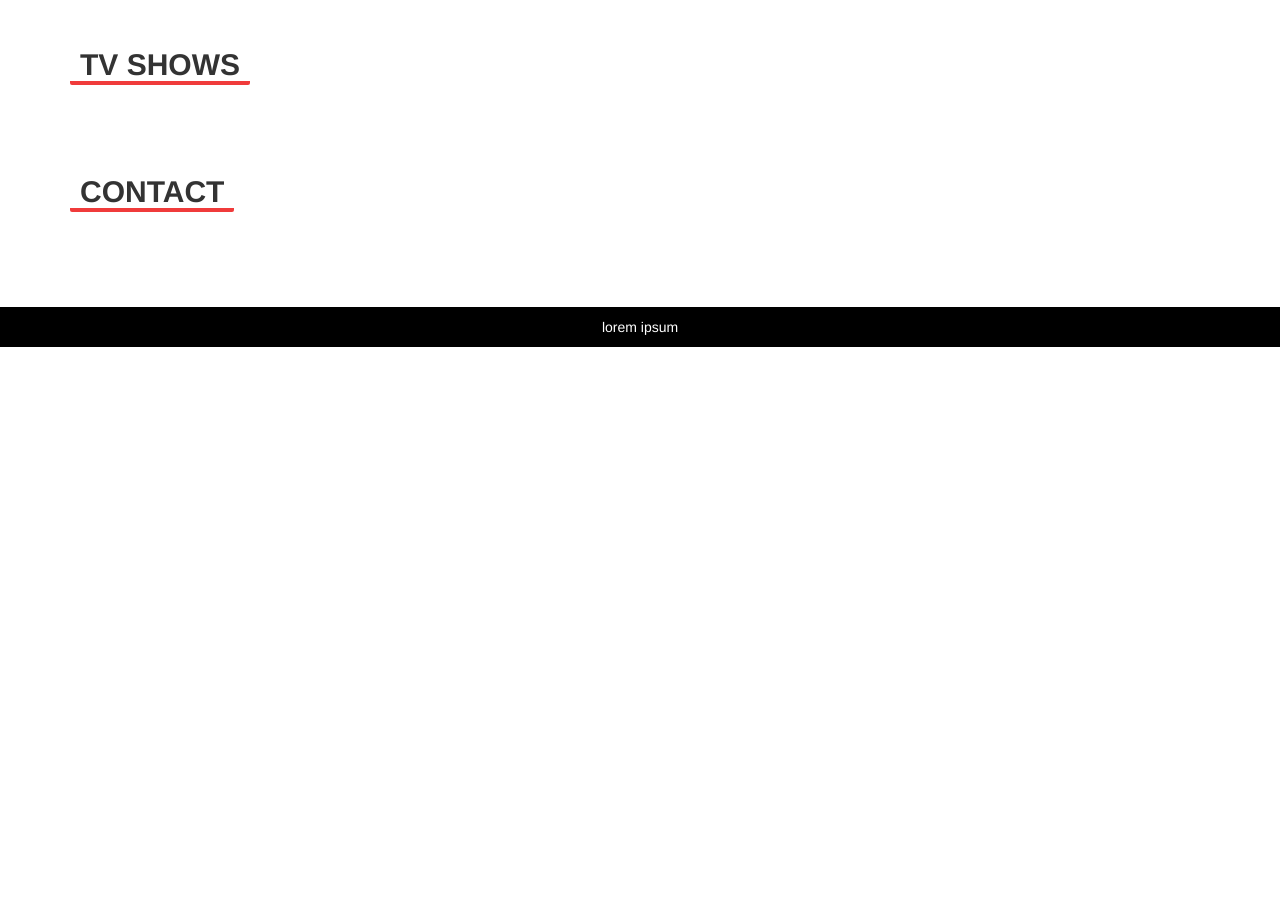
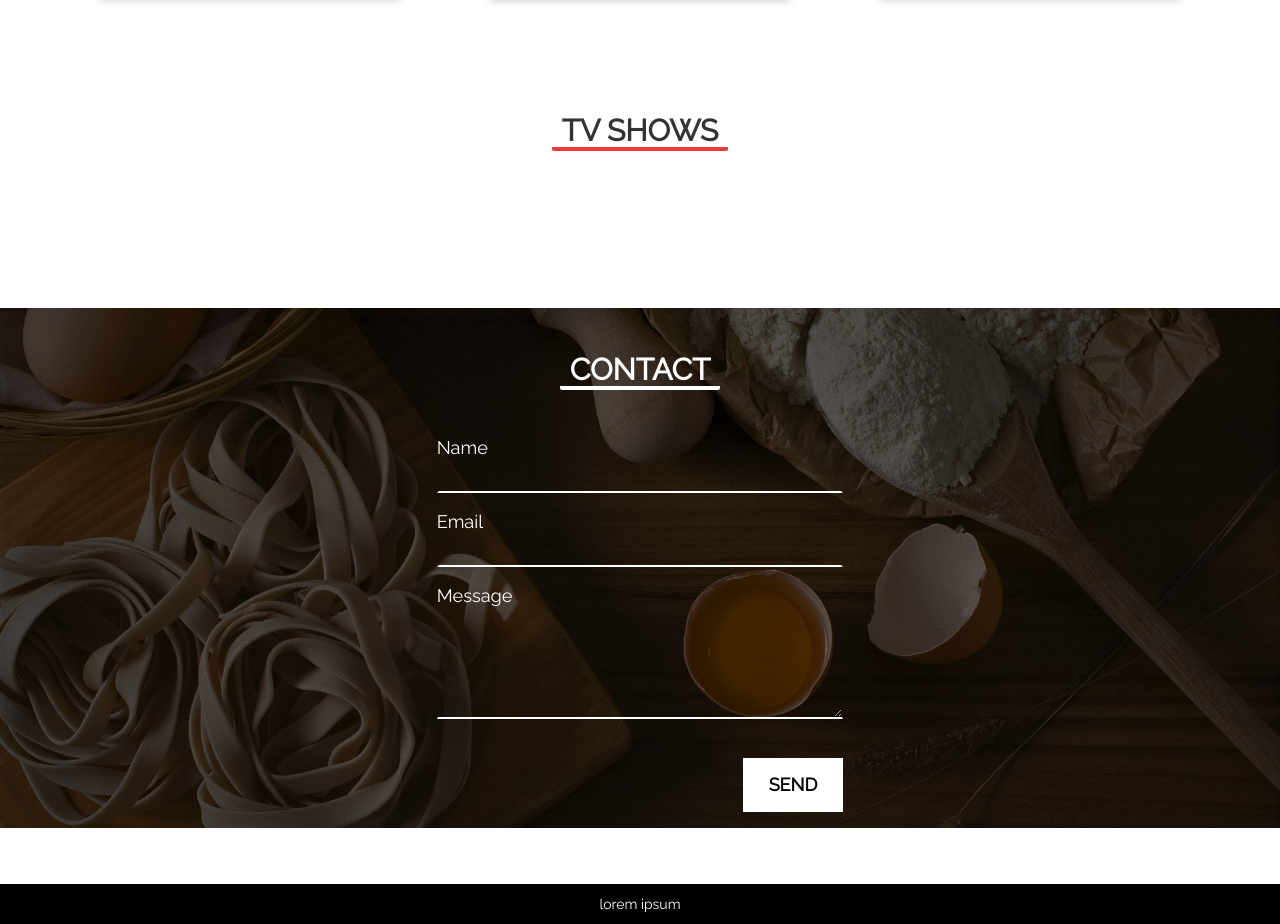
Before and after one commit to shpiyu/ramsay, a plain HTML site: page index.html in a window 1280 px wide. Shown: the part 1621-2545 px from the top of the page. Before the commit the page ends 1968 px from the top, so only its background shows below. Drawn offline with nearby package versions, Linux system fonts and the light colour scheme.

Commit message:
contact form

```diff
--- a/css/master.css
+++ b/css/master.css
@@ -1,5 +1,6 @@
 body,html{
   height: 100%;
+  font-family: 'Raleway', sans-serif;
 }
 
 .navbar{
@@ -50,9 +51,11 @@ ul.nav a:focus{
 .banner-text>h1{
   font-weight: bolder;
   font-size: 5em;
+  /* TODO: change the font */
+  font-family: '', sans-serif;
 }
 
-.about, .recipes{
+.about, .recipes, .tv, .contact{
   text-align: center;
   margin: 4em 0;
 }
@@ -100,6 +103,7 @@ p.dev-text{
   max-width: 300px;
   margin: auto;
   text-align: center;
+  margin-bottom: 16px
 }
 
 .recipe-content>h1{
@@ -125,10 +129,65 @@ button{
   width: 100%;
   font-size: 18px;
   margin: 16px 0 16px 0;
-
+  transition: all 0.2s;
 }
 button:hover {
     opacity: 0.7;
+}
+
+.contact{
+  background-image: url('../images/pasta.jpg');
+  background-position: center;
+  background-repeat: no-repeat;
+  background-size: cover;
+}
+
+.contact>h2{
+  color: white;
+  border-color: white;
+}
+
+.my-form{
+  text-align: left;
+  color: white;
+  font-size: 1.3em;
+}
+.my-form>p{
+  margin-bottom: 0;
+}
+.my-form>input, textarea{
+  width: 100%;
+  background-color: transparent;
+  border-color: transparent;
+  border-bottom: 2px solid white;
+  margin-bottom: 16px;
+}
+
+.my-form>input:focus, textarea:focus{
+  width: 100%;
+  background-color: transparent;
+  border-color: transparent;
+  border-bottom: 2px solid white;
+  margin-bottom: 16px;
+  outline-color: transparent;
+}
+.my-form button{
+  width: auto;
+  float: right;
+  text-transform: uppercase;
+  background-color: white;
+  color: black;
+  font-weight: bolder;
+  border: 2px solid white;
+  padding: 12px 24px 12px 24px;
+  transition: all 0.5s;
+}
+
+.my-form button:hover{
+  background-color: transparent;
+  color: white;
+  border: 2px solid white;
+  opacity: 1;
 }
 
 footer{
--- a/index.html
+++ b/index.html
@@ -5,6 +5,8 @@
     <title>Gordon Ramsay</title>
     <!-- bootstrap cdn -->
     <link rel="stylesheet" href="https://maxcdn.bootstrapcdn.com/bootstrap/3.3.7/css/bootstrap.min.css">
+    <!-- google fonts -->
+    <link href="https://fonts.googleapis.com/css?family=Raleway" rel="stylesheet">
     <!-- my styles -->
     <link rel="stylesheet" href="css/master.css">
   </head>
@@ -33,7 +35,7 @@
         <h2 class="div-head">about</h2>
         <p class="dev-text">Internationally renowned, multi-Michelin starred chef Gordon Ramsay has opened a string of successful restaurants across the globe, from the UK and France to Singapore and Hong Kong, to the United States.
            Gordon has also become a star of the small screen both in the UK and internationally, with shows such as Kitchen Nightmares, Hell’s Kitchen, Hotel Hell and MasterChef US.</p>
-        <a href="#">find out more</a>
+        <button type="button" name="button">find out more</button>
       </div>
 
       <div class="recipes" id="recipes">
@@ -78,13 +80,27 @@
         <h2 class="div-head">TV shows</h2>
       </div>
 
-      <div class="contact" id="contact">
-        <h2 class="div-head">contact</h2>
 
-      </div>
 
     </div>
+    <div class="contact" id="contact">
+      <h2 class="div-head">contact</h2>
+        <div class="row">
+          <div class="col-md-4 col-md-offset-4">
+            <form class="my-form" action="index.html">
 
+              <p>Name</p>
+              <input type="text" name="name" value="">
+              <p>Email</p>
+              <input type="email" name="email" value="">
+              <p>Message</p>
+              <textarea name="msg" rows="4"></textarea>
+
+              <button class="form-button" type="button" name="button">send</button>
+            </form>
+          </div>
+        </div>
+    </div>
     <footer>
       lorem ipsum
     </footer>
```
Also changed, not shown: images/pasta.jpg (added).
